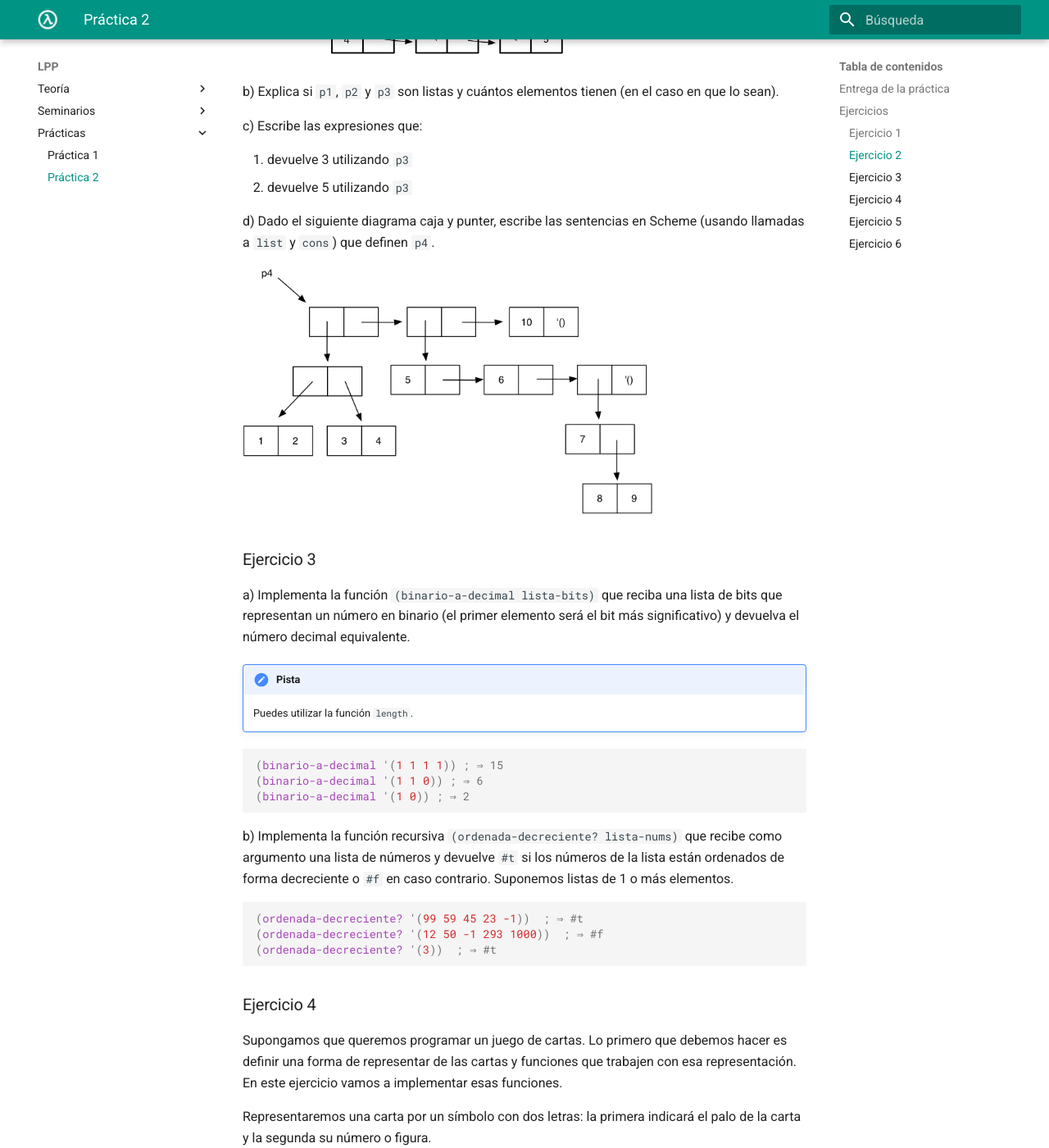
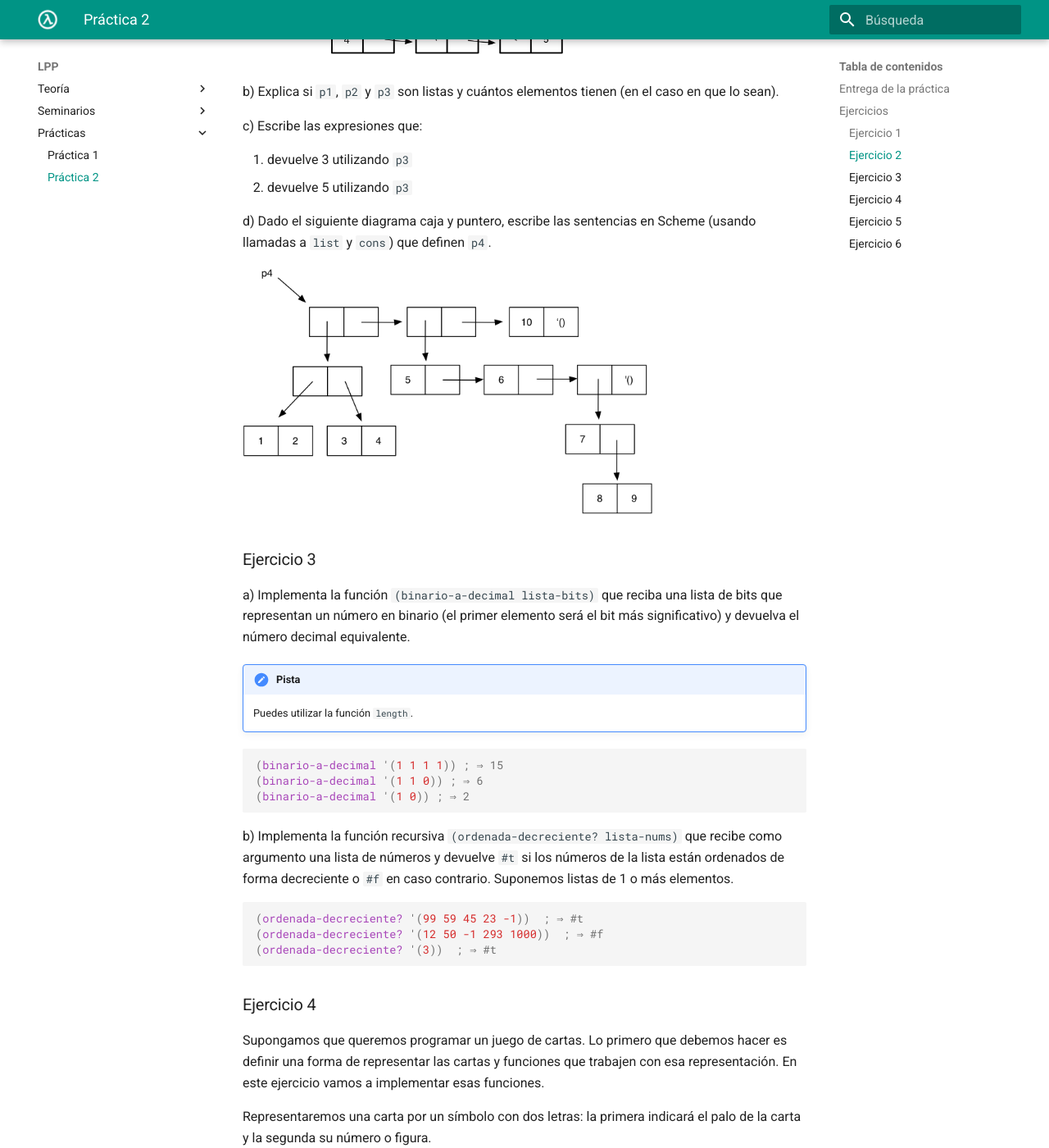
Before and after one commit to domingogallardo/apuntes-lpp, an MkDocs documentation site: the page built from docs/practicas/practica02/practica02.md, in a window 1280 px wide and 1400 px high, scrolled down 1611 px. Shown: the whole window at 82% size. Built offline with MkDocs 1.6.1 and Material for MkDocs 9.7.7, drawn with Linux system fonts in a browser that asks for light colours.

Commit message:
Correcciones

```diff
--- a/docs/practicas/practica02/practica02.md
+++ b/docs/practicas/practica02/practica02.md
@@ -71,7 +71,7 @@ c) Escribe las expresiones que:
    1. devuelve 3 utilizando `p3`
    2. devuelve 5 utilizando `p3`
 
-d) Dado el siguiente diagrama caja y punter, escribe las sentencias en
+d) Dado el siguiente diagrama caja y puntero, escribe las sentencias en
 Scheme (usando llamadas a `list` y `cons`) que definen `p4`.
 
 <img src="imagenes/box-and-pointer2.png" width="500px"/>
@@ -106,7 +106,7 @@ caso contrario. Suponemos listas de 1 o más elementos.
 ### Ejercicio 4 ###
 
 Supongamos que queremos programar un juego de cartas. Lo primero que
-debemos hacer es definir una forma de representar de las cartas y
+debemos hacer es definir una forma de representar las cartas y
 funciones que trabajen con esa representación. En este ejercicio vamos
 a implementar esas funciones.
 
```
